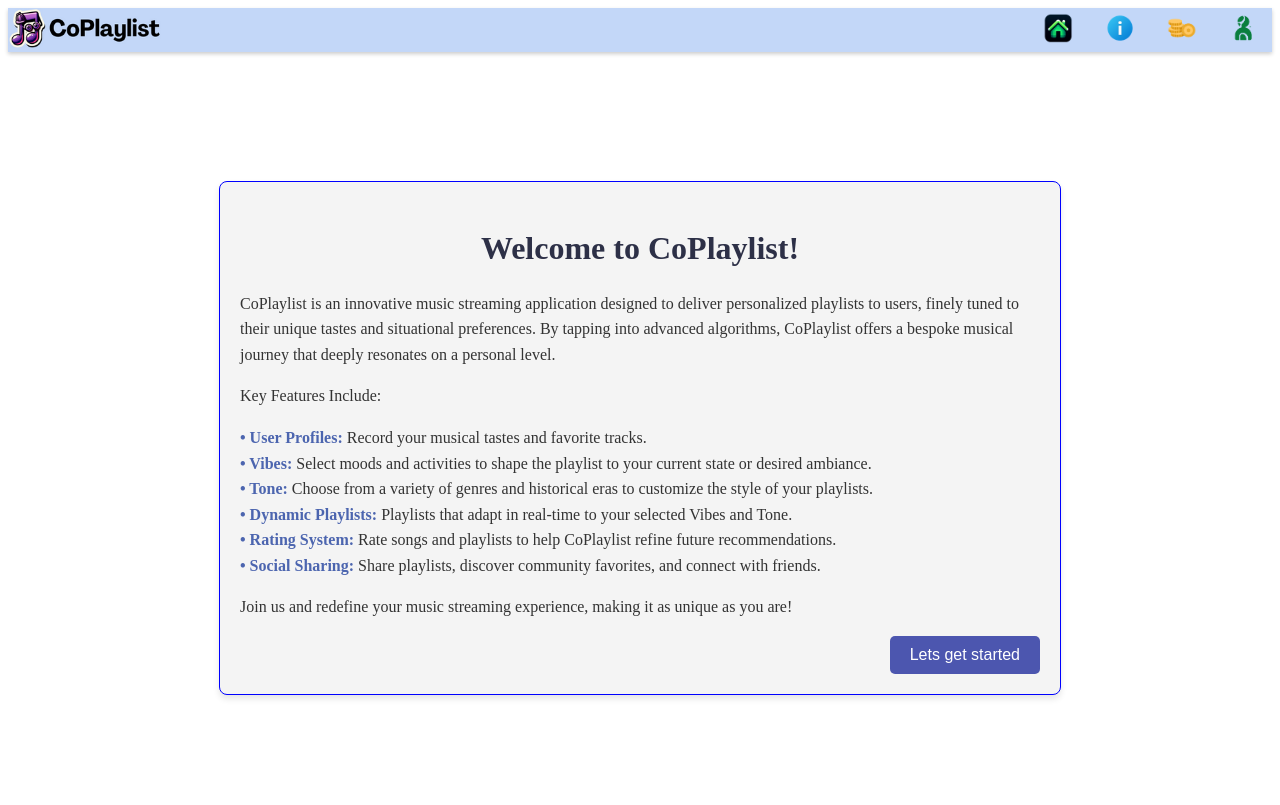
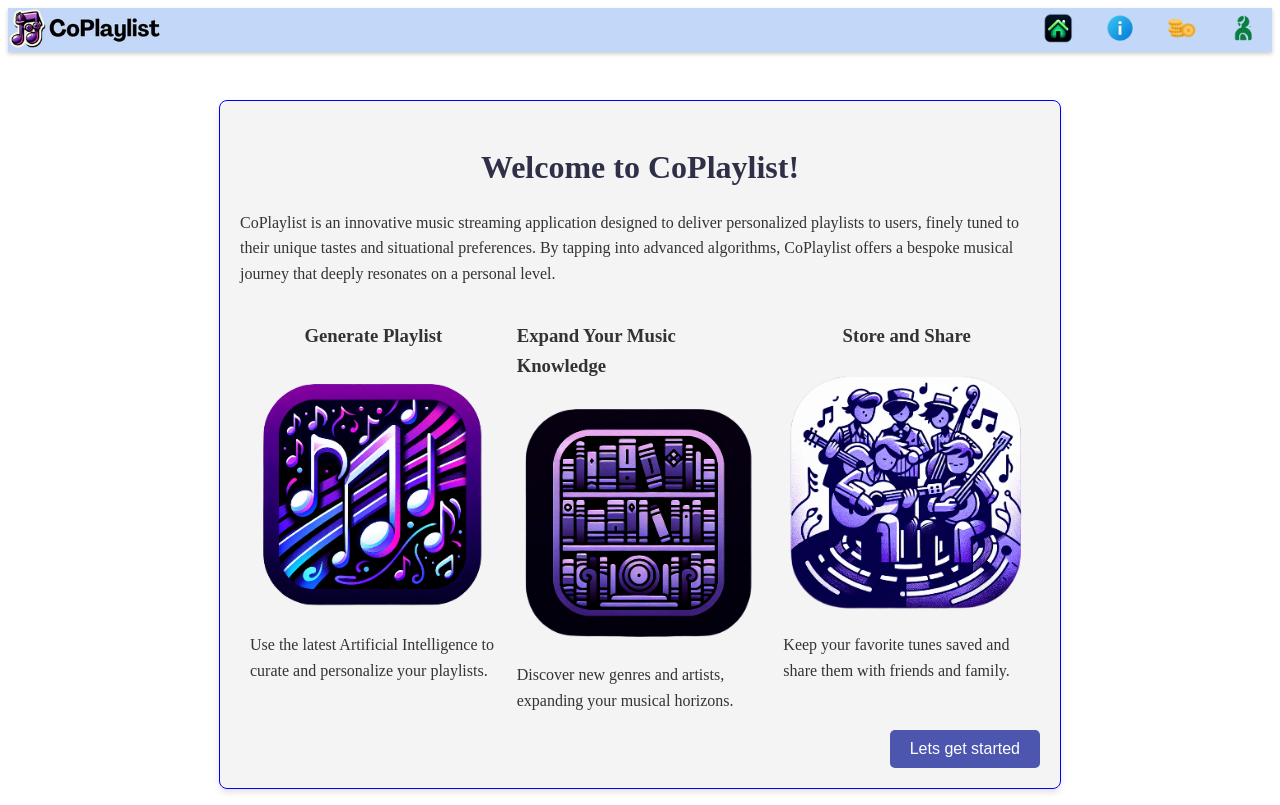
Before and after one commit to WuTangLan1/coplaylist, a Vue app: page / in a window 1280 px wide. Built offline with nearby package versions, Linux system fonts and the light colour scheme; no server answers.

Commit message:
merge and completed branch

```diff
--- a/src/components/homeDir/explanationContainer.vue
+++ b/src/components/homeDir/explanationContainer.vue
@@ -14,16 +14,23 @@ export default {
       <div class="explanation-content">
         <h1>Welcome to CoPlaylist!</h1>
         <p>CoPlaylist is an innovative music streaming application designed to deliver personalized playlists to users, finely tuned to their unique tastes and situational preferences. By tapping into advanced algorithms, CoPlaylist offers a bespoke musical journey that deeply resonates on a personal level.</p>
-        <p>Key Features Include:</p>
-        <ul>
-          <li><strong>User Profiles:</strong> Record your musical tastes and favorite tracks.</li>
-          <li><strong>Vibes:</strong> Select moods and activities to shape the playlist to your current state or desired ambiance.</li>
-          <li><strong>Tone:</strong> Choose from a variety of genres and historical eras to customize the style of your playlists.</li>
-          <li><strong>Dynamic Playlists:</strong> Playlists that adapt in real-time to your selected Vibes and Tone.</li>
-          <li><strong>Rating System:</strong> Rate songs and playlists to help CoPlaylist refine future recommendations.</li>
-          <li><strong>Social Sharing:</strong> Share playlists, discover community favorites, and connect with friends.</li>
-        </ul>
-        <p>Join us and redefine your music streaming experience, making it as unique as you are!</p>
+        <div class="features-container">
+          <div class="feature-item">
+            <h3>Generate Playlist</h3>
+            <img src="@/assets/images/explanation/playlist.png" alt="Artificial Intelligence" class="feature-image">
+            <p>Use the latest Artificial Intelligence to curate and personalize your playlists.</p>
+          </div>
+          <div class="feature-item">
+            <h3>Expand Your Music Knowledge</h3>
+            <img src="@/assets/images/explanation/library.png" alt="Music Knowledge" class="feature-image">
+            <p>Discover new genres and artists, expanding your musical horizons.</p>
+          </div>
+          <div class="feature-item">
+            <h3>Store and Share</h3>
+            <img src="@/assets/images/explanation/share.png" alt="Share Playlists" class="feature-image">
+            <p>Keep your favorite tunes saved and share them with friends and family.</p>
+          </div>
+        </div>
       </div>
       <button class="next-button" @click="getStarted">Lets get started</button>
     </div>
@@ -35,7 +42,6 @@ export default {
   flex-direction: column;
   justify-content: space-between;
   max-width: 800px;
-  max-height: 600px;
   margin: 0;
   padding: 20px;
   background: #F4F4F4;
@@ -43,6 +49,18 @@ export default {
   box-shadow: 0 4px 6px rgba(0, 0, 0, 0.1);
   border: 1px solid blue;
   overflow-y: auto;
+  animation: dropAnimation 1.5s ease-in-out forwards;
+}
+
+@keyframes dropAnimation {
+    0% {
+      transform: translateY(-100%);
+      opacity: 0;
+    }
+    100% {
+      transform: translateY(0);
+      opacity: 1;
+    }
   }
 
 .explanation-content h1 {
@@ -56,17 +74,23 @@ export default {
   line-height: 1.6;
   color: #333;
 }
-
-  .explanation-content ul {
-  list-style-type: none;
-  padding-left: 0;
-  margin-left: 0;
+.features-container {
+  display: flex;
+  flex-wrap: wrap;
+  gap: 20px;
+  justify-content: center;
 }
 
-.explanation-content li::before {
-  content: "• ";
-  color: #4c65af;
-  font-weight: bold;
+.feature-item {
+  flex-basis: calc(33.333% - 20px);
+  display: flex;
+  flex-direction: column;
+  align-items: center;
+ }
+
+.feature-image {
+ max-width: 100%;
+ height: auto;
 }
 
 h1 {
--- a/src/views/homeView.vue
+++ b/src/views/homeView.vue
@@ -30,5 +30,6 @@ export default {
   padding: 0.5rem;
   background-color: #ffffff;
   color: #333333;
+  max-height: 90vh;
 }
 </style>
```
Lines whose indentation alone changed are shown as unchanged.
